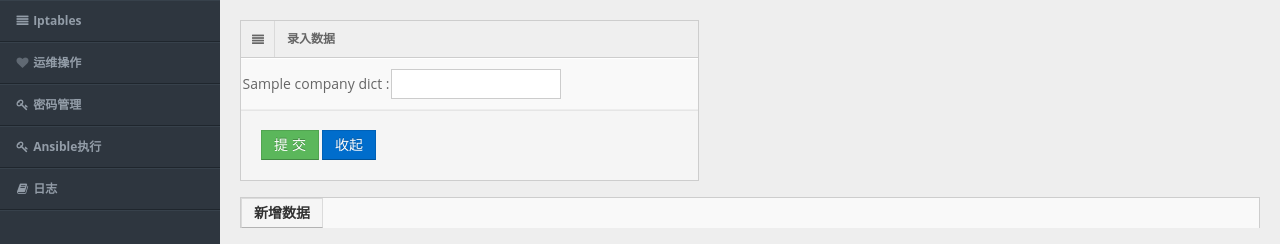
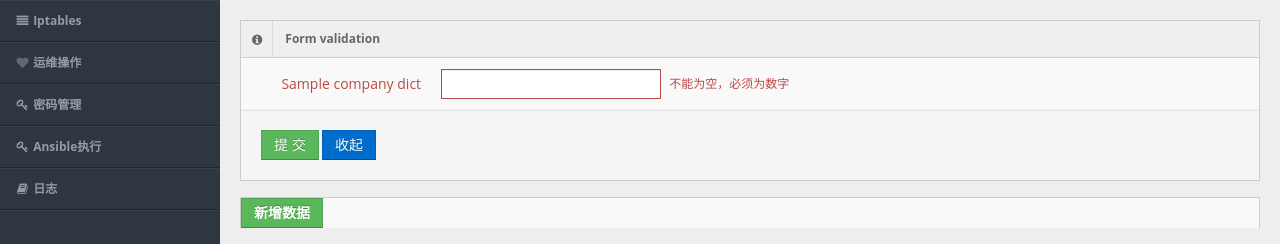
Before and after one commit to chenchao1990/OM_platform, a Python web app: template templates/data_show/cloud_host.html in a window 1280 px wide, after a click on "新增数据". Shown: the part 40-284 px from the top of the page. Run offline with Jinja, Linux system fonts and the light colour scheme; the template is opened without the code that fills it: most values are stand-ins (such as "Sample title", 1, 10 or a date in 2020).

Commit message:
change add data form

```diff
--- a/Daily_app/manage/cloud_host_manager.py
+++ b/Daily_app/manage/cloud_host_manager.py
@@ -38,6 +38,9 @@ def add_new_cloud_data(data):
     '''
     response = BaseResponse()
     try:
+        for i, v in data.items():
+            if not v:
+                return
         data_list = [{'company_id_id': i, 'host_counts': value} for i, value in data.items()]
         cloud_host_handle.add_new_cloud_data(data_list)
         response.status = True
--- a/Daily_app/views/task.py
+++ b/Daily_app/views/task.py
@@ -48,7 +48,7 @@ def cloud_host(request):
     '''
     user_info = request.userinfo
     ret = cloud_host_manager.get_all_company().__dict__
-    if request.method =="POST":
+    if request.method == "POST":
         data = request.POST
         cloud_host_manager.add_new_cloud_data(data)
     return render(request, 'data_show/cloud_host.html', {'userinfo': user_info, 'all_company': ret})
--- a/templates/data_show/cloud_host.html
+++ b/templates/data_show/cloud_host.html
@@ -37,41 +37,67 @@
 
 {% block container %}
     <div class="nopadding" style="margin-top: 20px;">
-    <div id="add-data" class="hide-tr" style="width: 45%;">
+{#    <div id="add-data" class="hide-tr" style="width: 45%;">#}
 
-
-    <div class="widget-box">
-
-        <div class="widget-title"> <span class="icon"> <i class="icon-align-justify"></i> </span>
-          <h5>录入数据</h5>
+{#        <div class="widget-box">#}
+{##}
+{#        <div class="widget-title"> <span class="icon"> <i class="icon-align-justify"></i> </span>#}
+{#          <h5>录入数据</h5>#}
+{#        </div>#}
+{#        <div class="widget-content nopadding">#}
+{#          <form action="/cloud/new_data/" method="POST" class="form-horizontal">#}
+{##}
+{#            {% if all_company.status %}#}
+{#                {% for company_dict in all_company.data %}#}
+{#                    <div class="control-group">#}
+{#                      <label class="control-label" style="text-align: center; width: 150px">{{  company_dict.company_name }} :</label>#}
+{#                      <div class="controls" style="margin-left: 150px">#}
+{#                        <input type="text" class="span2" name="{{ company_dict.id }}">#}
+{#                          <input  type="text" name="{{ company_dict.id }}" class="ui-wizard-content">#}
+{#                      </div>#}
+{#                    </div>#}
+{#                {% endfor %}#}
+{#              {% endif %}#}
+{##}
+{#            <div class="form-actions">#}
+{#              <button type="submit" class="btn btn-success">提 交</button>#}
+{#    <input id="next" class="btn btn-primary ui-wizard-content ui-formwizard-button" type="submit" value="Next">#}
+{#            </div>#}
+{#          </form>#}
+{#        </div>#}
+{#        </div>#}
+{#    </div>#}
+    <div id="add-data" class="widget-box hide-tr" >
+          <div class="widget-title"> <span class="icon"> <i class="icon-info-sign"></i> </span>
+            <h5>Form validation</h5>
           </div>
           <div class="widget-content nopadding">
-          <form action="/cloud/new_data/" method="POST" class="form-horizontal">
+            <form class="form-horizontal" method="post" action="/cloud/" name="basic_validate" id="basic_validate" novalidate="novalidate">
 
             {% if all_company.status %}
                 {% for company_dict in all_company.data %}
-                    <div class="control-group">
-                      <label class="control-label" style="text-align: center; width: 150px">{{  company_dict.company_name }} :</label>
-                      <div class="controls" style="margin-left: 150px">
-                        <input type="text" class="span2" name="{{ company_dict.id }}">
+              <div class="control-group error">
+                <label class="control-label">{{  company_dict.company_name }}</label>
+                <div class="controls">
+                  <input type="text" name="{{ company_dict.id }}" id="date">
+                    <span for="date" generated="true" class="help-inline">不能为空，必须为数字</span>
                 </div>
               </div>
                 {% endfor %}
             {% endif %}
+              <div class="form-actions">
 
-            <div class="form-actions">
-              <button type="submit" class="btn btn-success">提 交</button>
+                  <input type="submit" value="提 交" class="btn btn-success">
                   <button class="btn btn-primary" onclick="Hide('#add-data')">收起</button>
               </div>
             </form>
           </div>
         </div>
-    </div>
-
 
     <div  class="widget-box">
         <p>
-            <button class="btn" style="font-weight: bold;" onclick="Show('#add-data')">新增数据</button>
+            <button class="btn btn-success" style="font-weight: bold;" onclick="Show('#add-data')">新增数据</button>
+
         </p>
     </div>
 
```
Lines whose indentation alone changed are shown as unchanged.
